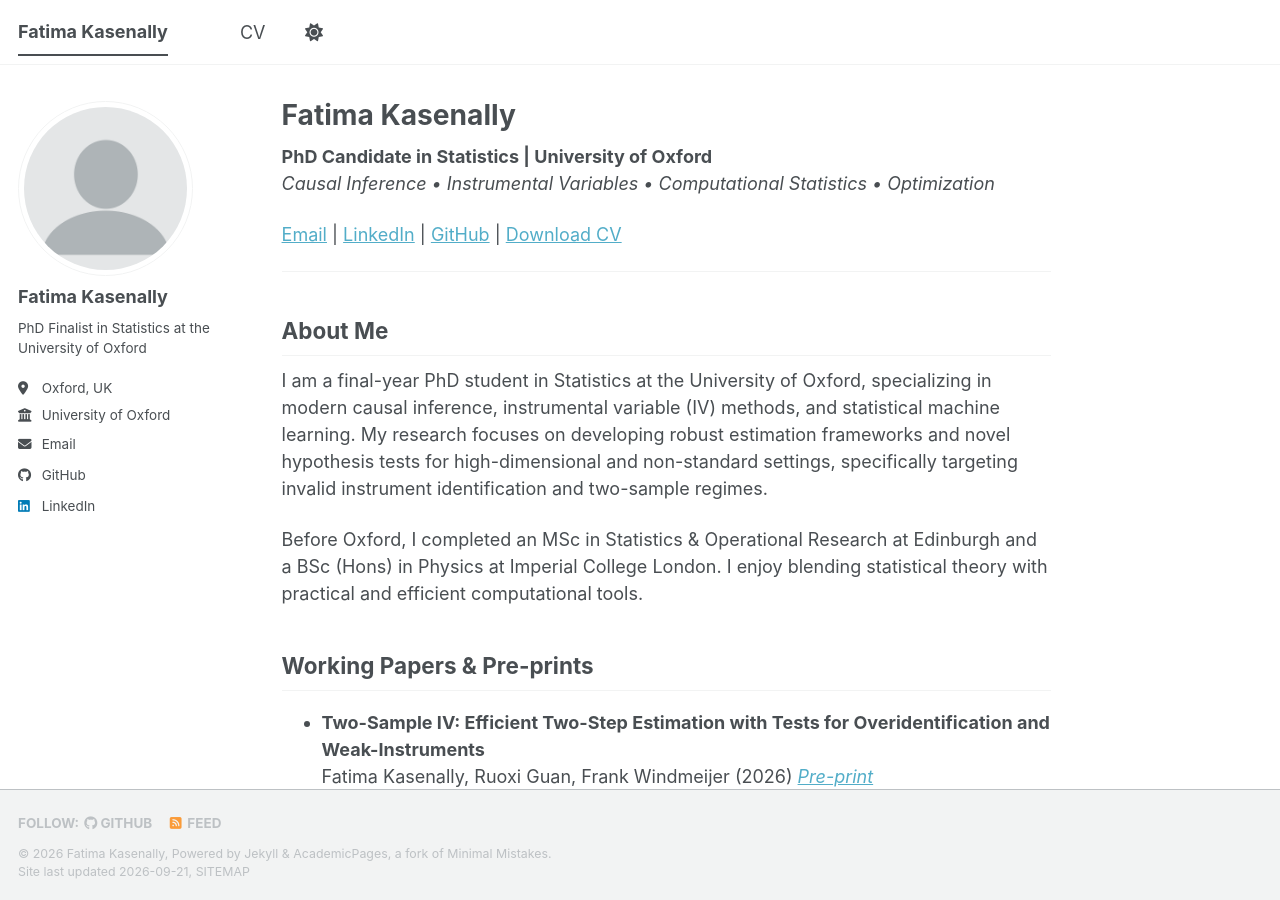
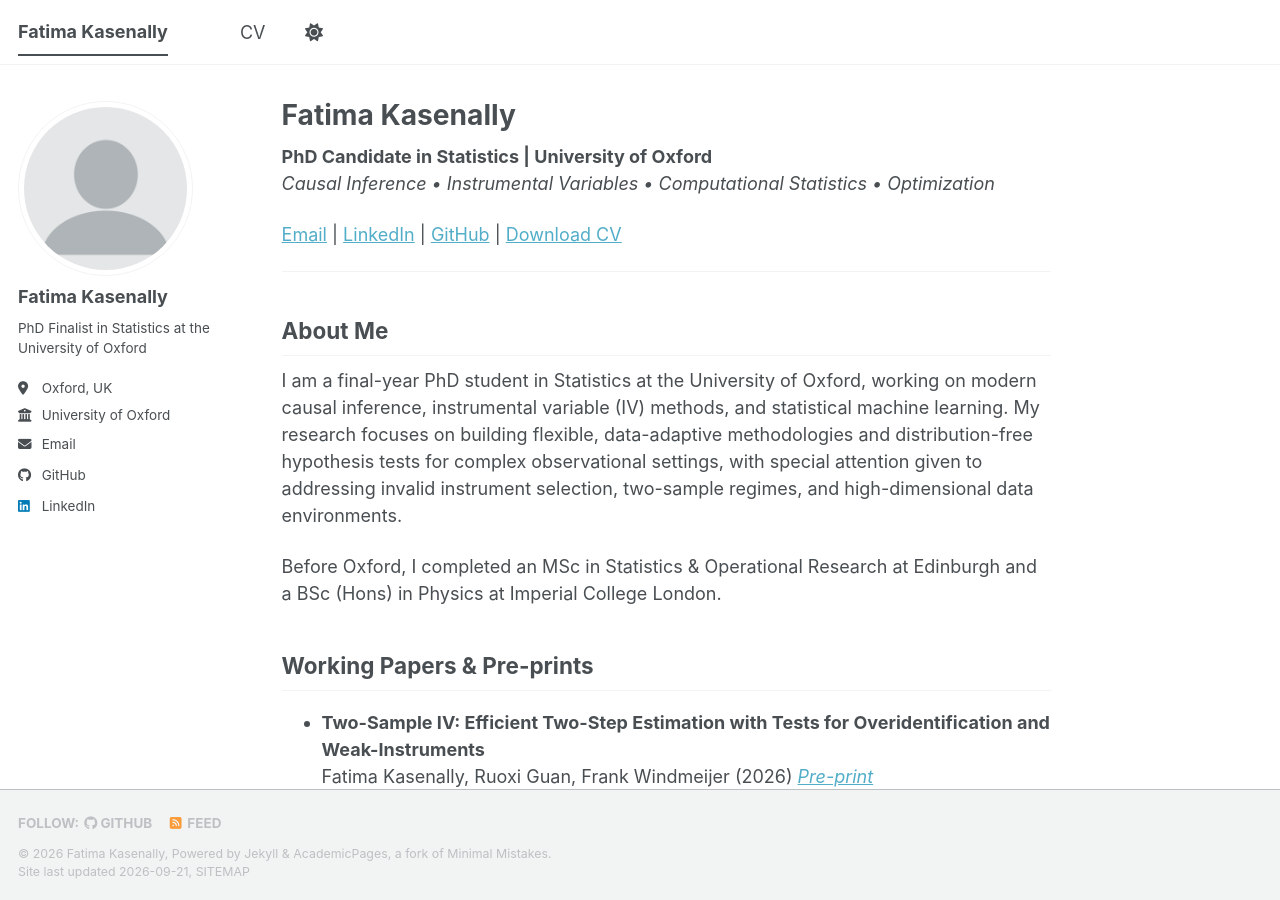
Before and after one commit to FZK98/FZK98.github.io, a Jekyll site: the page built from _pages/about.md, in a window 1280 px wide and 900 px high. Built offline with Jekyll 4.4.1, drawn with Linux system fonts in a browser that asks for light colours; a style sheet for code colours, icons or effects is not loaded.

Commit message:
Update about.md

```diff
--- a/_pages/about.md
+++ b/_pages/about.md
@@ -16,10 +16,10 @@ redirect_from:
 
 ## About Me
 
+I am a final-year PhD student in Statistics at the University of Oxford, working on modern causal inference, instrumental variable (IV) methods, and statistical machine learning. My research focuses on building flexible, data-adaptive methodologies and distribution-free hypothesis tests for complex observational settings, with special attention given to addressing invalid instrument selection, two-sample regimes, and high-dimensional data environments.
 
-I am a final-year PhD student in Statistics at the University of Oxford, specializing in modern causal inference, instrumental variable (IV) methods, and statistical machine learning. My research focuses on developing robust estimation frameworks and novel hypothesis tests for high-dimensional and non-standard settings, specifically targeting invalid instrument identification and two-sample regimes.
 
-Before Oxford, I completed an MSc in Statistics & Operational Research at Edinburgh and a BSc (Hons) in  Physics at Imperial College London. I enjoy blending statistical theory with practical and efficient computational tools.
+Before Oxford, I completed an MSc in Statistics & Operational Research at Edinburgh and a BSc (Hons) in  Physics at Imperial College London.
 
 
 
```
